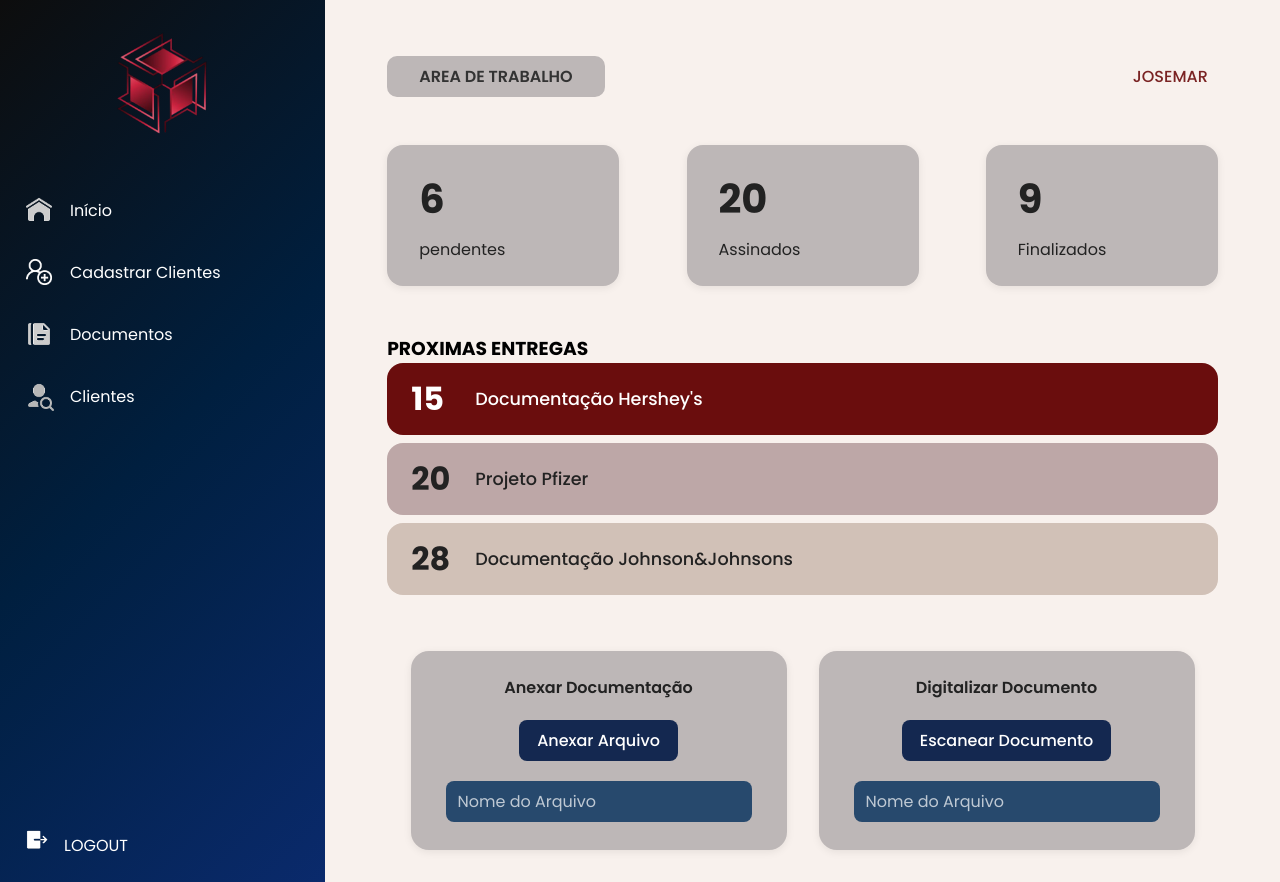
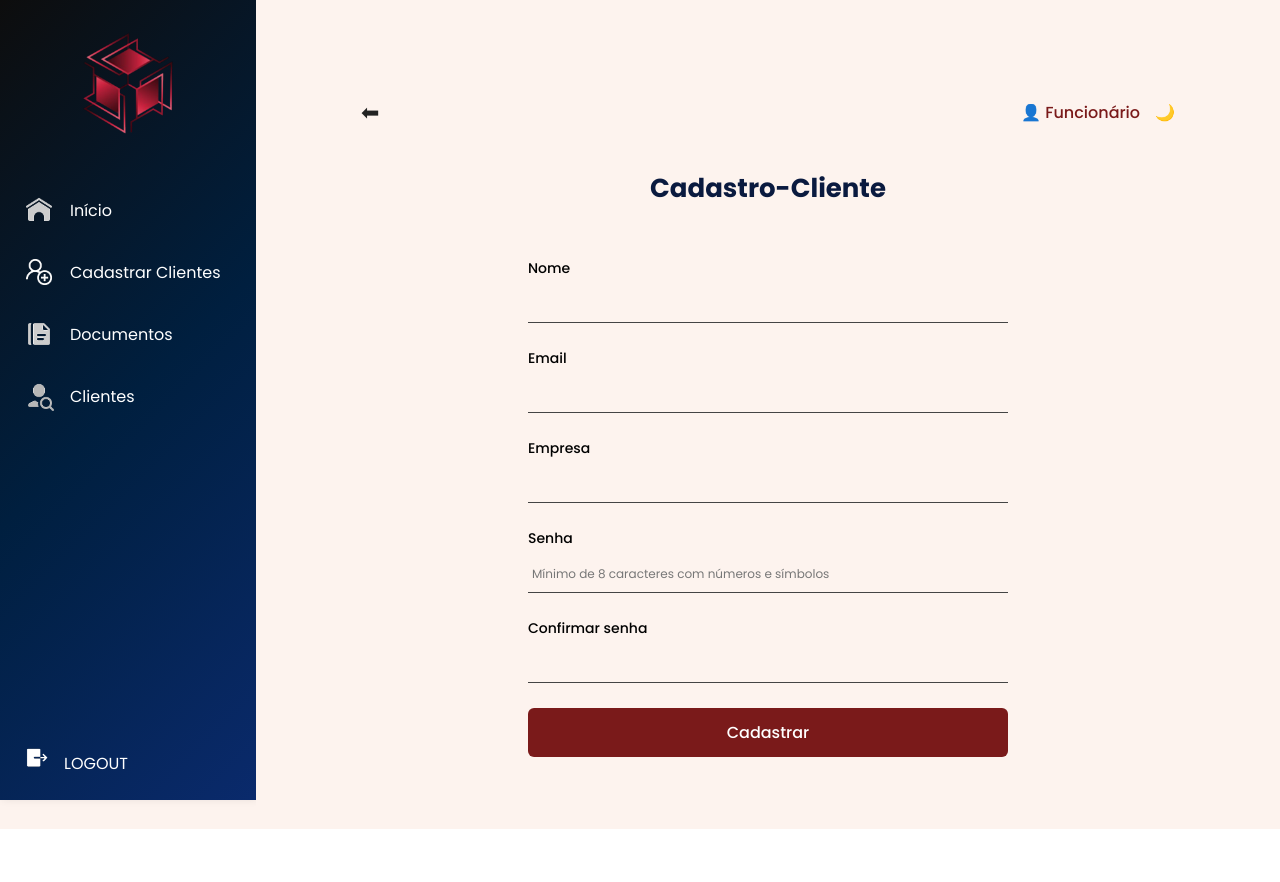
Before and after one commit to br-inaciog/AlphaTech-Project, a React (Vite) app in the folder FrontEnd/CollabTechFile/: page /Inicio in a window 1280 px wide. After the commit the page ends 829 px from the top, so only its background shows below. Built offline with nearby package versions, Linux system fonts and the light colour scheme.

Commit message:
feat: subindo cadastro.

```diff
--- a/FrontEnd/CollabTechFile/src/App.jsx
+++ b/FrontEnd/CollabTechFile/src/App.jsx
@@ -2,6 +2,7 @@ import { useState } from 'react'
 import './App.css'
 // import Login from './pages/login/Login'
 import Inicio from './pages/Inicio/Inicio'
+import Cadastro from './pages/cadastro/Cadastro'
 // import ListagemDoc from './pages/listagemDoc/listagemDoc'
 
 function App() {
@@ -9,7 +10,7 @@ function App() {
   return (
     <>
     {/* <Login/> */}
-    <Inicio/>
+    <Cadastro/>
     {/* <ListagemDoc/> */}
     </>
   )
--- a/FrontEnd/CollabTechFile/src/componentes/menuLateral/MenuLateral.css
+++ b/FrontEnd/CollabTechFile/src/componentes/menuLateral/MenuLateral.css
@@ -1,6 +1,6 @@
 .menuLateral {
-    width: 325px;
-    /* height: 100vh; */
+    width: 20%;
+    height: 100vh;
     background: linear-gradient(135deg, #0d0d0d, #001f3f, #0a2a6c);
     color: #fff;
     display: flex;
--- a/FrontEnd/CollabTechFile/src/componentes/menuLateral/MenuLateral.jsx
+++ b/FrontEnd/CollabTechFile/src/componentes/menuLateral/MenuLateral.jsx
@@ -9,7 +9,6 @@ import Logout from '../../assets/img/Logout.png';
 
 export default function MenuLateral() {
     return (
-        <>
             <nav className="menuLateral">
 
                 <div style={{ marginBottom: 35 }}>
@@ -46,6 +45,5 @@ export default function MenuLateral() {
                     </span>
                 </div>
             </nav>
-        </>
     )
 }
--- a/FrontEnd/CollabTechFile/src/pages/Inicio/Inicio.css
+++ b/FrontEnd/CollabTechFile/src/pages/Inicio/Inicio.css
@@ -1,9 +1,3 @@
-.containerGeral {
-    display: flex;
-    min-height: 100vh;
-    background: #f8f1ed;
-}
-
 .conteudoPrincipal {
     flex: 1;
     padding: 0;
--- /dev/null
+++ b/FrontEnd/CollabTechFile/src/pages/cadastro/Cadastro.css
@@ -0,0 +1,122 @@
+.containerGeral {
+    display: flex;
+    min-height: 100vh;
+    background: #fdf3ee;
+}
+
+.conteudoPrincipal {
+    flex: 1;
+    padding: 0;
+    display: flex;
+    background: #fdf3ee;
+    flex-direction: column;
+    align-items: center;
+    width: 80%;
+
+}
+
+.areaTrabalho {
+    width: 92%;
+    padding: 32px 24px;
+    margin-top: 24px;
+    display: flex;
+    flex-direction: column;
+    gap: 32px;
+}
+
+.container {
+    display: flex;
+    min-height: 100vh;
+    font-family: Arial, Helvetica, sans-serif;
+}
+
+
+.conteudo {
+    flex: 1;
+    background: #fdf3ee;
+    padding: 40px;
+}
+
+
+.header {
+  display: flex;
+  justify-content: space-between;
+  align-items: center;
+  margin-bottom: 40px;
+}
+
+.voltar {
+  font-size: 22px;
+  background: none;
+  border: none;
+  cursor: pointer;
+  color: #222;
+}
+
+.usuario {
+  display: flex;
+  align-items: center;
+  gap: 15px;
+  color: #7a1a1a;
+  font-weight: 500;
+}
+
+.titulo {
+  text-align: center;
+  font-size: 26px;
+  font-weight: bold;
+  color: #0a1a3f;
+  margin-bottom: 50px;
+}
+
+
+.formulario {
+  max-width: 480px;
+  margin: 0 auto;
+  display: flex;
+  flex-direction: column;
+  gap: 25px;
+}
+
+.campo {
+  display: flex;
+  flex-direction: column;
+  gap: 6px;
+}
+
+.campo label {
+  font-size: 14px;
+  font-weight: 500;
+}
+
+.campo input {
+  border: none;
+  border-bottom: 1px solid #444;
+  background: transparent;
+  padding: 8px 4px;
+  outline: none;
+  font-size: 14px;
+}
+
+.campo input::placeholder {
+  font-size: 12px;
+  color: #777;
+}
+
+
+.cadastrar {
+  width: 100%;
+  background: #7a1a1a;
+  color: white;
+  padding: 12px;
+  border: none;
+  border-radius: 6px;
+  cursor: pointer;
+  font-size: 16px;
+  font-weight: 500;
+  transition: background 0.3s;
+}
+
+.cadastrar:hover {
+  background: #5c1111;
+}
--- /dev/null
+++ b/FrontEnd/CollabTechFile/src/pages/cadastro/Cadastro.jsx
@@ -0,0 +1,59 @@
+import MenuLateral from "../../componentes/menuLateral/MenuLateral";
+import "./Cadastro.css";
+
+export default function CadastroCliente() {
+  return (
+    <main className="containerGeral">
+      <MenuLateral />
+      <div className="conteudoPrincipal">
+        <section className="areaTrabalho">
+          <div className="conteudo">
+            <div className="header">
+              <button className="voltar">⬅</button>
+              <div className="usuario">
+                <p>👤 Funcionário</p>
+                <p>🌙</p>
+              </div>
+            </div>
+
+            <h1 className="titulo">Cadastro-Cliente</h1>
+
+            <form className="formulario">
+              <div className="campo">
+                <label>Nome</label>
+                <input type="text" />
+              </div>
+
+              <div className="campo">
+                <label>Email</label>
+                <input type="email" />
+              </div>
+
+              <div className="campo">
+                <label>Empresa</label>
+                <input type="text" />
+              </div>
+
+              <div className="campo">
+                <label>Senha</label>
+                <input
+                  type="password"
+                  placeholder="Mínimo de 8 caracteres com números e símbolos"
+                />
+              </div>
+
+              <div className="campo">
+                <label>Confirmar senha</label>
+                <input type="password" />
+              </div>
+
+              <button type="submit" className="cadastrar">
+                Cadastrar
+              </button>
+            </form>
+          </div>
+        </section>
+      </div>
+    </main>
+  );
+}
```
Also changed, not shown: FrontEnd/CollabTechFile/src/assets/img/Left.png (added).
